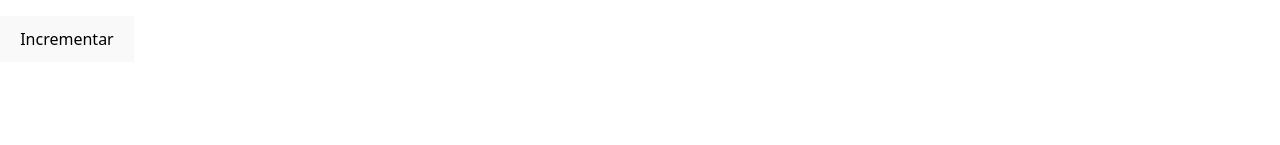
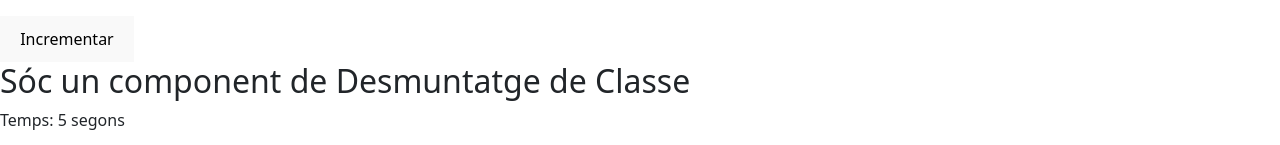
Before and after one commit to SectionOne/cursframeworks, a React (Vite) app in the folder cursreact/: page / in a window 1280 px wide. Shown: the part 1248-1393 px from the top of the page. Before the commit the page ends 1310 px from the top, so only its background shows below. Built offline with nearby package versions, Linux system fonts and the light colour scheme; no server answers.

Commit message:
Codi 21 - Cicle de Vida Unmounting Component Funcional

```diff
--- a/cursreact/src/components/App.jsx
+++ b/cursreact/src/components/App.jsx
@@ -7,6 +7,7 @@ import ClassComponentMuntatge1 from './muntatge/ClassComponent1.jsx';
 import ClassComponentMuntatge from './muntatge/ClassComponent.jsx';
 import FunctionalComponentActualitzacio from './actualitzacio/FunctionalComponent.jsx';
 import ClassComponentActualitzacio from './actualitzacio/ClassComponent.jsx';
+import FunctionalComponentDesmuntatge from './desmuntatge/FunctionalComponent.jsx';
 import Header from './Header.jsx';
 import ParentComponent from './ParentComponent.jsx';
 function App() {
@@ -51,6 +52,10 @@ function App() {
         <h2>Sóc un component d’Actualitzacio de Classe</h2>
         <ClassComponentActualitzacio />
       </div>
+      <div>
+        <h2>Sóc un component de Desmuntatge de Classe</h2>
+        <FunctionalComponentDesmuntatge  />
+      </div>
     </>
   );
 }
--- /dev/null
+++ b/cursreact/src/components/desmuntatge/FunctionalComponent.jsx
@@ -0,0 +1,22 @@
+/* eslint-disable no-unused-vars */
+import React, { useEffect, useState } from 'react';
+
+const Timer = () => {
+  const [count, setCount] = useState(0);
+
+  useEffect(() => {
+    const interval = setInterval(() => {
+      setCount((prev) => prev + 1);
+    }, 1000);
+
+    // Cleanup: esborrem l'interval quan es desmunta
+    return () => {
+      console.log('Component desmuntat. Netegem l\'interval.');
+      clearInterval(interval);
+    };
+  }, []);
+
+  return <p>Temps: {count} segons</p>;
+};
+
+export default Timer;
```
